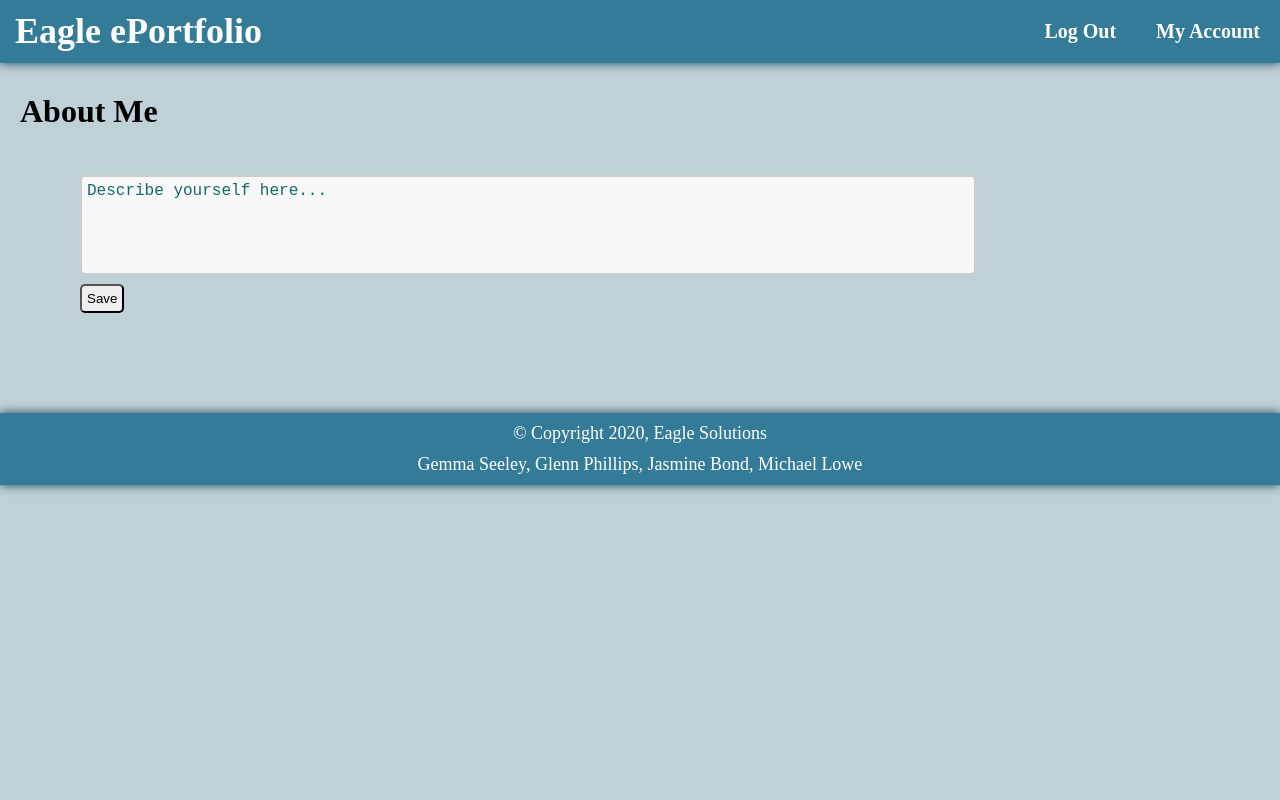
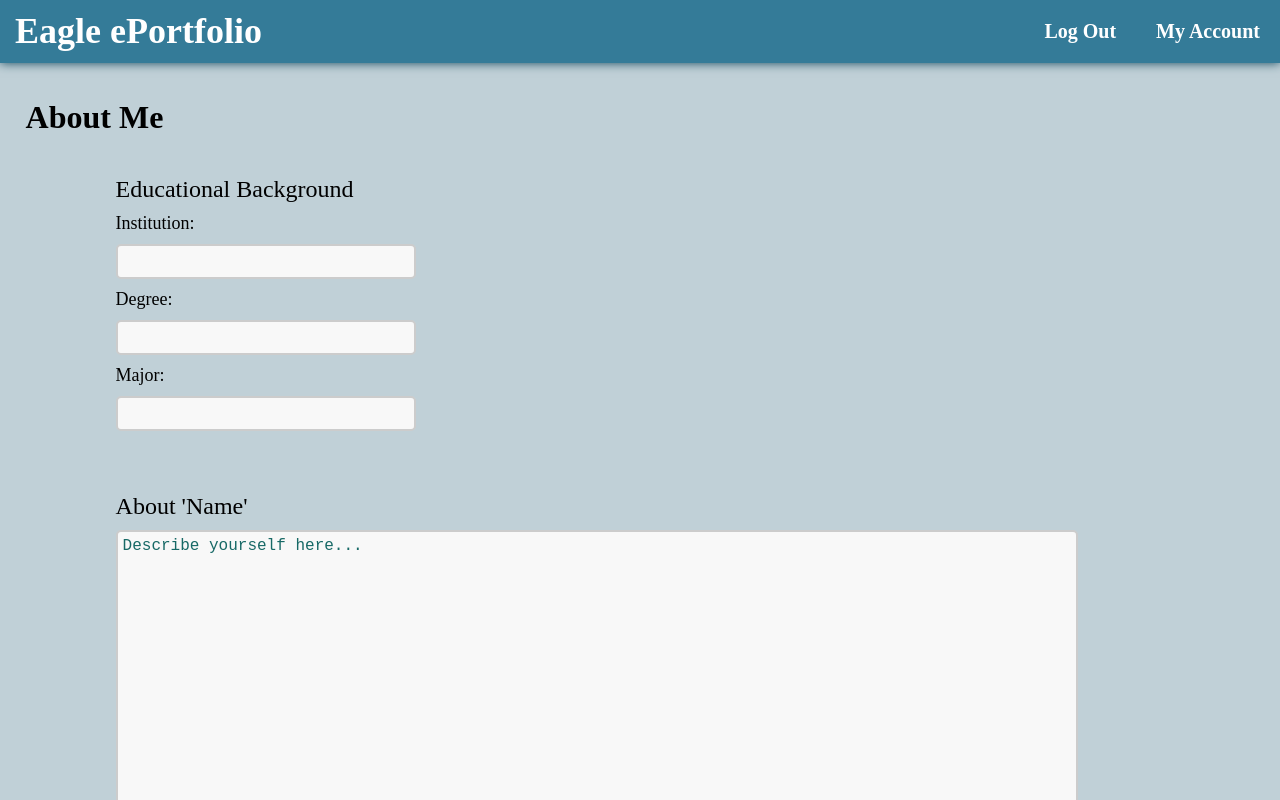
Before and after one commit to l8102/it-project2020, a React (Create React App) app in the folder eaglesolutions/: page /about in a window 1280 px wide. Shown: the top 800 px of the page. Built offline with nearby package versions, Linux system fonts and the light colour scheme.

Commit message:
Styling & modified About.js

```diff
--- a/eaglesolutions/src/css/Account.css
+++ b/eaglesolutions/src/css/Account.css
@@ -19,22 +19,28 @@ form {
     margin: 40px;
 }
 
-h1 {
-    margin: 20px;
+.account-form h1 {
+    margin-top: 20px;
+    margin-bottom: 10px;
+}
+
+.account-form h3 {
+    font-size: small;
 }
 
 
-input[type=text], input[type=password] {
+input[type=text], input[type=password], select {
     text-align: center;
     padding: 10px;
     margin-bottom: 10px;
     width: 100%;
     box-sizing: border-box;
+    outline: none;
     border: none;
 }
 
 
-input[type=submit] {
+input[type=submit], select {
     padding: 10px 50px;
     width: 180px;
     text-align: center;
@@ -43,7 +49,13 @@ input[type=submit] {
     border: none;
     background-color: white;
     box-shadow: 0px 2px 3px #96a39e;
+    outline: none;
     color: #176966;
+}
+
+input[type=submit]:hover {
+    background-color: #ffffffce;
+    color: #239d99;
 }
 
 ::placeholder {
@@ -67,7 +79,17 @@ form {
     box-sizing: border-box;
 }
 
-.nav-link {
+.nav-link, .nav-link:visited {
+    color: #176966;
     display: block;
     margin: 20px;
+    text-decoration: none;
 }
+
+.nav-link:hover  {
+    color: #239d99;
+}
+
+.google-button {
+    margin: 10px;
+}
--- a/eaglesolutions/src/css/Landing.css
+++ b/eaglesolutions/src/css/Landing.css
@@ -1,8 +1,10 @@
 .landing-container {
-    margin-top: 50px;
-    margin-bottom: 50px;
+    margin-top: 5px;
+    margin-bottom: 5px;
     text-align: center;
-    display: block;
+    display: flex;
+    flex-direction: row;
+    flex-wrap: wrap-reverse;
 }
 
 .landing-container button {
--- a/eaglesolutions/src/css/Portfolio.css
+++ b/eaglesolutions/src/css/Portfolio.css
@@ -82,3 +82,48 @@ textarea {
   border-radius: 5px;
   display: block;
 }
+
+.about-me-page {
+  margin: 2%;
+}
+
+.about-me-page label, .description label {
+  display: block;
+  margin: 10px;
+  font-size: x-large;
+}
+
+.about-me-page textarea {
+  margin-left: 10px;
+}
+
+.educational-history {
+  margin-bottom: 50px;
+  width: 30%;
+  height: 230px;
+}
+
+.educational-history label {
+  font-size: large;
+}
+
+.description {
+  height: 320px;
+  width: 90%;
+}
+
+.text-box, select {
+  display: block;
+  width: 100%;
+  height: 300px;
+  margin-bottom: 10px;
+  outline: none;
+}
+
+.small-text-box, select {
+  display: block;
+  width: 300px;
+  height: 35px;
+  margin-bottom: 10px;
+  outline: none;
+}
--- a/eaglesolutions/src/pages/Login.js
+++ b/eaglesolutions/src/pages/Login.js
@@ -21,7 +21,7 @@ export default class Login extends Component {
             <div className="account-container">
                 <div className="form-container">
                     <this.createLoginForm />
-                </div>`
+                </div>
             </div>
         )
     }
@@ -60,7 +60,10 @@ export default class Login extends Component {
                     <input
                         type="submit"
                         value="Login" />
-                    <GoogleLogin
+                    <h3>
+                           Or
+                    </h3>
+                    <GoogleLogin className="google-button"
                         clientId="897229494960-nm4q7ik3qroekhmuccva0p20a0bnk00q.apps.googleusercontent.com"
                         buttonText="Sign in with Google"
                         onSuccess={responseGoogle}
--- a/eaglesolutions/src/pages/pcomponents/About.js
+++ b/eaglesolutions/src/pages/pcomponents/About.js
@@ -1,15 +1,37 @@
 import React from "react";
 import "../../css/Portfolio.css"
+
 export default function About() {
-
     return (
-        <div>
+        <div className="about-me-page">
             <h1>
                 About Me
             </h1>
             <form>
-                <textarea classname="text-box"
-                    placeholder="Describe yourself here..."/>
+                <label>
+                    Educational Background
+                </label>
+                <section className="educational-history">
+                    <label>
+                        Institution:
+                    </label>
+                    <textarea className="small-text-box" />
+                    <label>
+                        Degree:
+                    </label>
+                    <textarea className="small-text-box" />
+                    <label>
+                        Major:
+                    </label>
+                    <textarea className="small-text-box" />
+                </section>
+                <label>
+                    About 'Name'
+                </label>
+                <section className="description">
+                    <textarea className="text-box"
+                        placeholder="Describe yourself here..."/>
+                </section>
                 <button className="save-btn-tab">
                     Save
                 </button>
```
